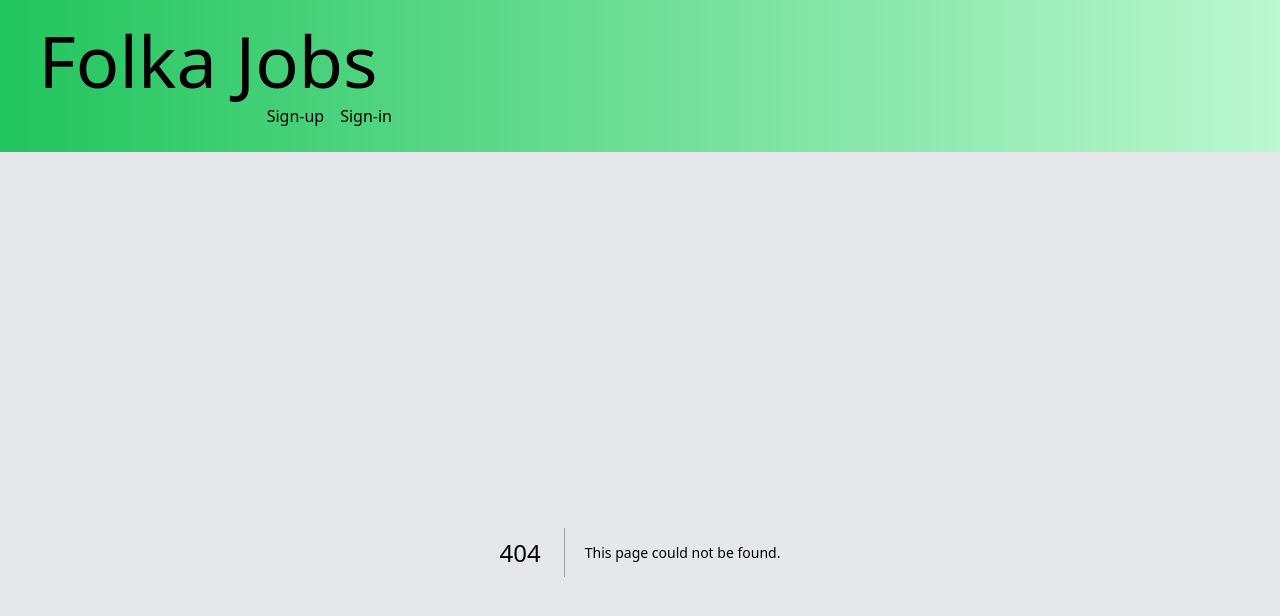
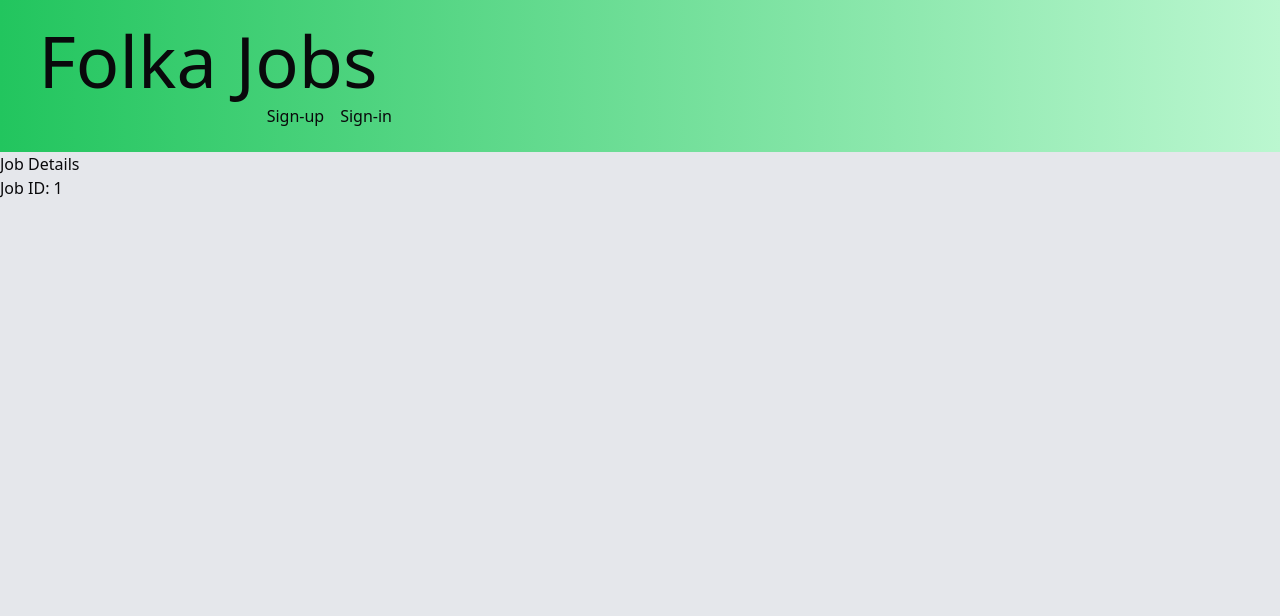
Before and after one commit to Folka2134/folka-jobs, a Next.js app: page /job/1 in a window 1280 px wide. Before the commit this address had no page. Shown: the top 616 px of the page. Built offline with nearby package versions, Linux system fonts and the light colour scheme; no server answers; the database is empty.

Commit message:
created job page

```diff
--- /dev/null
+++ b/app/job/[id]/page.tsx
@@ -0,0 +1,28 @@
+import { fireBasedb } from "@/lib/firebaseService";
+import { collection, getDocs, query, where } from "firebase/firestore";
+import React from "react";
+
+async function getJob(id: any) {
+  try {
+    const job = query(collection(fireBasedb, "jobs"), where("id", "==", id));
+    const snapshot = await getDocs(job);
+
+    return snapshot;
+  } catch (error) {
+    console.error("Error fetching job data:", error);
+    throw error;
+  }
+}
+
+const JobPage = async ({ params }: { params: { id: string } }) => {
+  const job = await getJob(params.id);
+
+  return (
+    <div>
+      <h1>Job Details</h1>
+      <p>Job ID: {params.id}</p>
+    </div>
+  );
+};
+
+export default JobPage;
```
